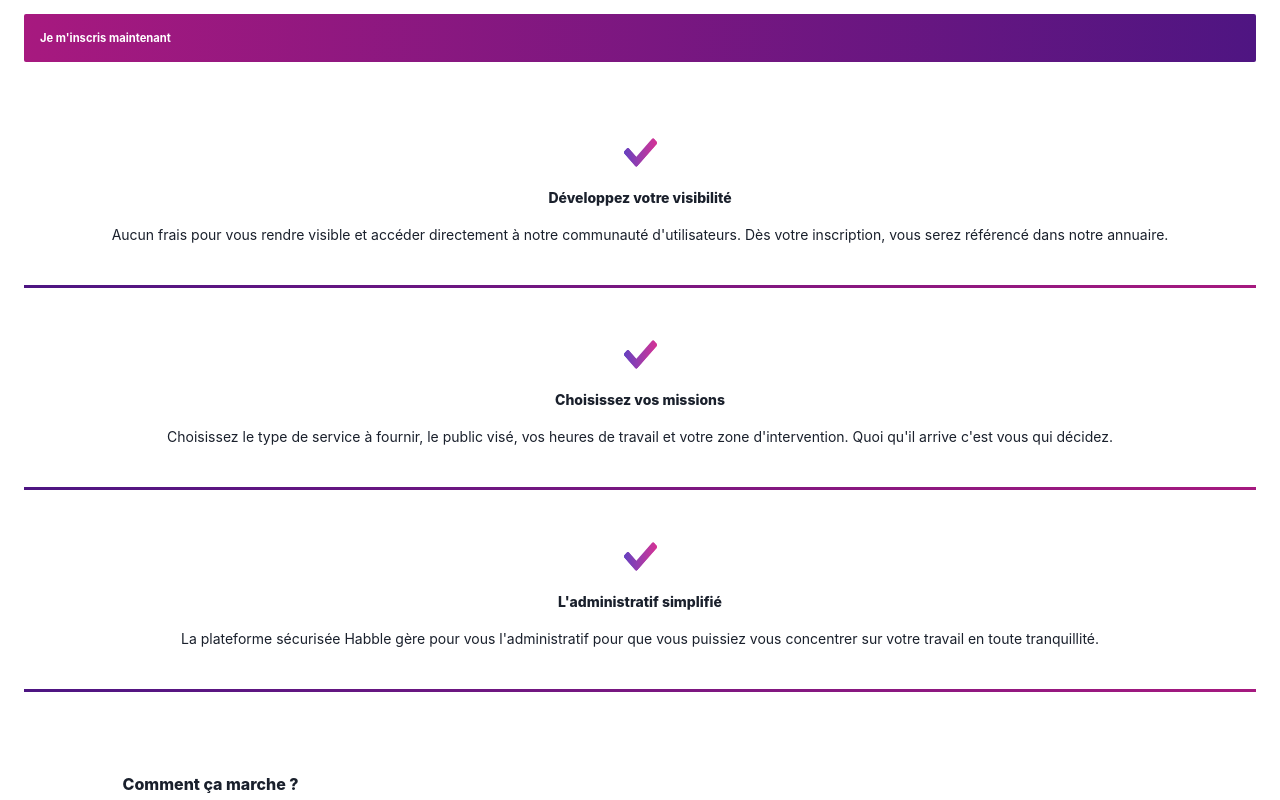
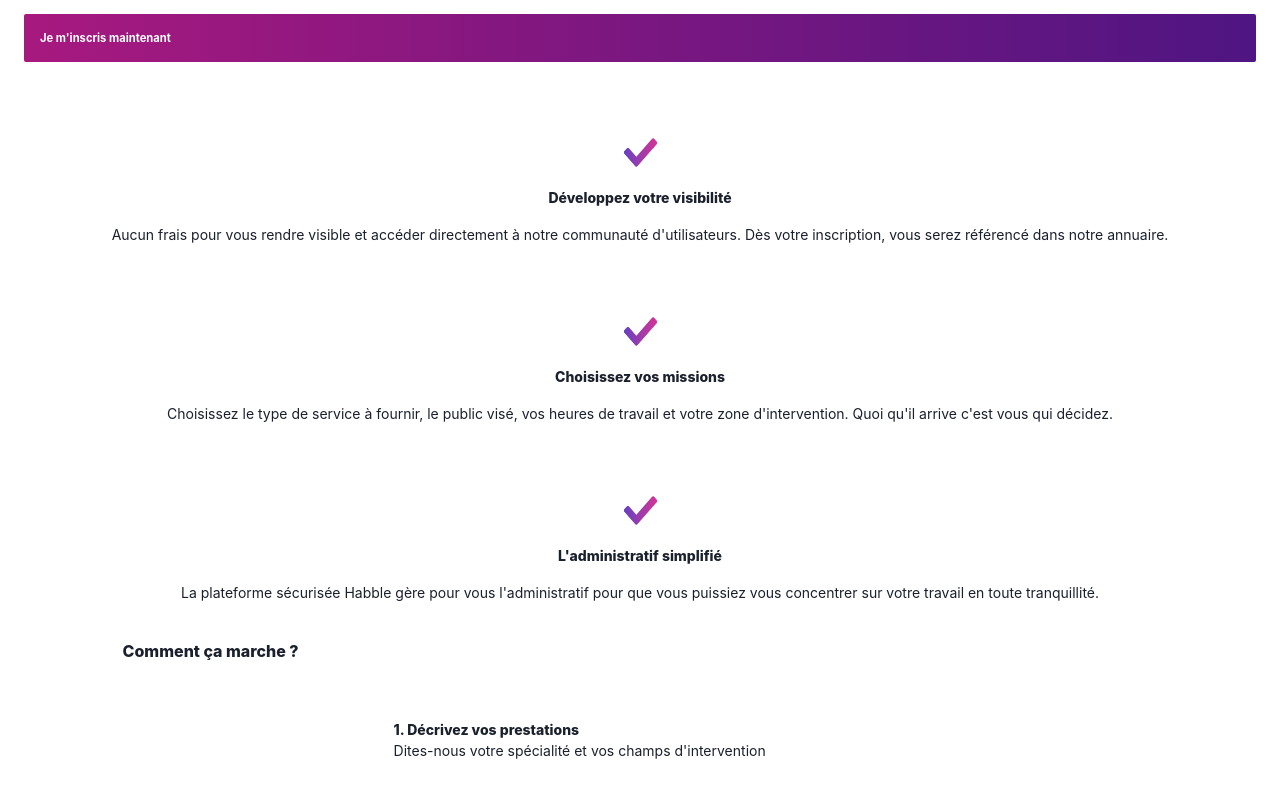
Before and after one commit to Zakari-B/Projet_WCS_3_Habble, a React (Vite) app in the folder frontend/: page / in a window 1280 px wide. Shown: the part 420-1220 px from the top of the page. Built offline with nearby package versions, Linux system fonts and the light colour scheme.

Commit message:
divider hover added, transition is missing

```diff
--- a/frontend/src/pages/Home.jsx
+++ b/frontend/src/pages/Home.jsx
@@ -3,7 +3,7 @@ import ProAccueil from "./ProAccueil";
 export default function Home() {
   return (
     <div>
-      <ProAccueil />;
+      <ProAccueil />
     </div>
   );
 }
--- a/frontend/src/pages/ProAccueil.jsx
+++ b/frontend/src/pages/ProAccueil.jsx
@@ -6,22 +6,20 @@ import {
   Box,
   Flex,
   SimpleGrid,
+  Divider,
   keyframes,
   usePrefersReducedMotion,
 } from "@chakra-ui/react";
 
 const slideIn = keyframes`0% {background-position: 0% 0%} 50% {background-position: 100% 0%} 100% {background-position: 0% 0%}`;
-const scale = keyframes`scaleX(1)`;
 
 function ProAccueil() {
   const prefersReducedMotion = usePrefersReducedMotion();
 
   const animation = prefersReducedMotion ? undefined : `${slideIn} 2s linear`;
-  const animationScale = prefersReducedMotion
-    ? undefined
-    : `${scale} 2s linear`;
 
   return (
+    <Box>
       <Box marginLeft="1.5rem" marginRight="1.5rem">
         <Text align="left" variant="titleH1" marginBottom="2rem">
           Professionnels du handicap,
@@ -36,7 +34,9 @@ function ProAccueil() {
             src="../src/assets/checkbox.png"
             marginRight="0.5rem"
           />
-        <Text variant="titleH2">Développez votre visibilité gratuitement</Text>
+          <Text variant="titleH2">
+            Développez votre visibilité gratuitement
+          </Text>
         </Flex>
         <Flex align="center" marginBottom="2rem">
           <Image
@@ -68,7 +68,7 @@ function ProAccueil() {
         <Button variant="gradient" _hover={{ animation }}>
           Je m'inscris maintenant
         </Button>
-      <Flex direction="column" align="center" marginTop="4.5rem">
+        <Flex direction="column" align="center" marginTop="4.5rem" role="group">
           <Image
             boxSize="2.3rem"
             marginBottom="1rem"
@@ -78,21 +78,27 @@ function ProAccueil() {
           <Text variant="titleH3" marginBottom="1rem">
             Développez votre visibilité
           </Text>
-        <Text variant="corps">
+          <Text variant="corps" marginBottom="2rem">
             Aucun frais pour vous rendre visible et accéder directement à notre
-          communauté d'utilisateurs. Dès votre inscription, vous serez référencé
-          dans notre annuaire.
+            communauté d'utilisateurs. Dès votre inscription, vous serez
+            référencé dans notre annuaire.
           </Text>
-        <Box
-          bgGradient="linear-gradient(to-r, #4d1582 0%, #a7197f 51%, #4d1582 100%)"
-          bgSize="200%"
+          <Divider
+            opacity="0%"
             height="3px"
-          width="100%"
-          marginTop="2.5rem"
-          _hover={{ animationScale }}
+            _groupHover={{
+              hidden: "false",
+              bgGradient:
+                "linear-gradient(to right, #6541c1 0%, #d43396 98%, #d43396 100%)",
+              opacity: "100%",
+              height: "3px",
+              width: "100%",
+              animationScale: "1s scale(1)",
+              animation: "ease-in-out 4s infinite",
+            }}
           />
         </Flex>
-      <Flex direction="column" align="center" marginTop="3rem">
+        <Flex direction="column" align="center" marginTop="2rem" role="group">
           <Image
             boxSize="2.3rem"
             marginBottom="1rem"
@@ -102,22 +108,28 @@ function ProAccueil() {
           <Text variant="titleH3" marginBottom="1rem">
             Choisissez vos missions
           </Text>
-        <Text variant="corps">
-          Choisissez le type de service à fournir, le public visé, vos heures de
-          travail et votre zone d'intervention. Quoi qu'il arrive c'est vous qui
-          décidez.
+          <Text variant="corps" marginBottom="2rem">
+            Choisissez le type de service à fournir, le public visé, vos heures
+            de travail et votre zone d'intervention. Quoi qu'il arrive c'est
+            vous qui décidez.
           </Text>
-        <Box
-          bgGradient="linear-gradient(to-r, #4d1582 0%, #a7197f 51%, #4d1582 100%)"
-          bgSize="200%"
+          <Divider
+            opacity="0%"
             height="3px"
-          width="100%"
-          marginTop="2.5rem"
-          _hover={{ animationScale }}
+            _groupHover={{
+              hidden: "false",
+              bgGradient:
+                "linear-gradient(to right, #6541c1 0%, #d43396 98%, #d43396 100%)",
+              opacity: "100%",
+              height: "3px",
+              width: "100%",
+              animationScale: "1s scale(1)",
+              animation: "ease-in-out 4s infinite",
+            }}
           />
         </Flex>
 
-      <Flex direction="column" align="center" marginTop="3rem">
+        <Flex direction="column" align="center" marginTop="2rem" role="group">
           <Image
             boxSize="2.3rem"
             marginBottom="1rem"
@@ -127,18 +139,24 @@ function ProAccueil() {
           <Text variant="titleH3" marginBottom="1rem">
             L'administratif simplifié
           </Text>
-        <Text variant="corps">
-          La plateforme sécurisée Habble gère pour vous l'administratif pour que
-          vous puissiez vous concentrer sur votre travail en toute tranquillité.
+          <Text variant="corps" marginBottom="2rem">
+            La plateforme sécurisée Habble gère pour vous l'administratif pour
+            que vous puissiez vous concentrer sur votre travail en toute
+            tranquillité.
           </Text>
-        <Box
-          bgGradient="linear-gradient(to-r, #4d1582 0%, #a7197f 51%, #4d1582 100%)"
-          bgSize="200%"
+          <Divider
+            opacity="0%"
             height="3px"
-          width="100%"
-          marginTop="2.5rem"
-          marginBottom="5rem"
-          _hover={{ animationScale }}
+            _groupHover={{
+              hidden: "false",
+              bgGradient:
+                "linear-gradient(to right, #6541c1 0%, #d43396 98%, #d43396 100%)",
+              opacity: "100%",
+              height: "3px",
+              width: "100%",
+              animationScale: "1s scale(1)",
+              animation: "ease-in-out 4s infinite",
+            }}
           />
         </Flex>
         <Box>
@@ -171,8 +189,9 @@ function ProAccueil() {
                 2. Choisissez
               </Text>
               <Text align="left" variant="corps">
-              Recevez des demandes de personnes ou de services en lien avec vos
-              compétences. Echangez pour affiner les détails de la mission.
+                Recevez des demandes de personnes ou de services en lien avec
+                vos compétences. Echangez pour affiner les détails de la
+                mission.
               </Text>
             </Box>
             <Box>
@@ -180,8 +199,8 @@ function ProAccueil() {
                 3. Réalisez
               </Text>
               <Text align="left" variant="corps">
-              La plateforme sécurisée Habble gère pour vous l'administratif pour
-              vous permettre de vous consacrer à votre coeur de métier.
+                La plateforme sécurisée Habble gère pour vous l'administratif
+                pour vous permettre de vous consacrer à votre coeur de métier.
               </Text>
             </Box>
           </Flex>
@@ -198,9 +217,9 @@ function ProAccueil() {
           <Text align="left" variant="corps">
             Que vous soyez en libéral, auto-entrepreneur, un service à la
             personne, un distributeur d'aides techniques, une association
-          médico-sociale ou étudiant en santé/social, développez votre activité
-          et entrez facilement en relation avec les aidants grâce à notre
-          application dédiée.
+            médico-sociale ou étudiant en santé/social, développez votre
+            activité et entrez facilement en relation avec les aidants grâce à
+            notre application dédiée.
           </Text>
           <Input
             borderRadius="4px"
@@ -334,31 +353,74 @@ function ProAccueil() {
               <Text variant="corpsBold">Administratif et Social</Text>
             </Flex>
           </SimpleGrid>
-        <Text marginLeft="8%" align="left" variant="titleH5">
+          <Text
+            marginTop="3rem"
+            marginLeft="8%"
+            marginBottom="1rem"
+            align="left"
+            variant="titleH5"
+          >
             N'attendez plus pour proposer vos services
           </Text>
-        <Text variant="corps" align="left" marginLeft="8%">
+          <Text variant="corps" marginRight="10%" align="left" marginLeft="8%">
             Vous cherchez à compléter vos revenus, à valorisez votre offre ou à
             développer vos missions ? Notre plateforme de mise en relation vous
-          simplifie la vie et réduit votre temps à consacrer à la prospection et
-          à l'administratif.
+            simplifie la vie et réduit votre temps à consacrer à la prospection
+            et à l'administratif.
           </Text>
         </Flex>
-      <section className="features">
-        <h3>Fonctionnalités</h3>
+      </Box>
+      <Box>
+        <Box>
+          <Text marginTop="6rem" variant="titleH5">
+            Fonctionnalités
+          </Text>
           {/* carroussel */}
-      </section>
-      <section className="join-us">
-        <h3>
-          Vous êtes en situation de handicap, avec des problèmes de santé ou un
-          proche ?
-        </h3>
-        <p>Trouvez facilement l'aide dont vous avez besoin !</p>
-        <Input placeholder="Saisissez votre email" />
-        <Button>Je m'inscris, c'est gratuit !</Button>
-      </section>
-      <section className="partners">
-        <h3>Partenaires et Soutiens</h3>
+        </Box>
+        <Box
+          paddingTop="0.8rem"
+          bgGradient="linear-gradient(to-r, #a7197f 0%, #4d1582 51%, #a7197f 100%)"
+        >
+          <Box marginLeft="3%" marginRight="3%">
+            <Text variant="titleH5" color="white">
+              Vous êtes en situation de handicap, avec des problèmes de santé ou
+              un proche ?
+            </Text>
+            <Text
+              marginTop="0.2rem"
+              marginBottom="1.8rem"
+              variant="corps"
+              color="white"
+            >
+              Trouvez facilement l'aide dont vous avez besoin !
+            </Text>
+            <Input
+              bgColor="white"
+              borderRadius="4px"
+              size="lg"
+              marginBottom="2rem"
+              placeholder="Saisissez votre email"
+              _placeholder={{
+                fontSize: "0.7rem",
+                color: "gray.300",
+                fontWeight: "semibold",
+              }}
+            />
+            <Button marginBottom="2rem" variant="outlineWhitePink">
+              Je m'inscris, c'est gratuit !
+            </Button>
+          </Box>
+        </Box>
+        <Box marginBottom="3rem">
+          <Text variant="titleH5" marginTop="5rem" marginBottom="6rem">
+            Partenaires et Soutiens
+          </Text>
+          <Flex
+            direction="column"
+            align="center"
+            height="10rem"
+            justify="space-between"
+          >
             <Box boxSize="10rem">
               <Image
                 src="../src/assets/logo_horizontal_re_couleur_nord.png"
@@ -368,7 +430,9 @@ function ProAccueil() {
             <Box boxSize="10rem">
               <Image src="../src/assets/logo-evident.png" alt="Evident" />
             </Box>
-      </section>
+          </Flex>
+        </Box>
+      </Box>
     </Box>
   );
 }
--- a/frontend/src/themes/theme.js
+++ b/frontend/src/themes/theme.js
@@ -54,6 +54,23 @@ const theme = extendTheme({
           border: "2px solid",
           borderColor: "black",
         }),
+        outlineWhitePink: () => ({
+          bg: "white",
+          border: "1px solid",
+          borderColor: "white",
+          color: "pink.light",
+          borderRadius: "2px",
+          height: "3rem",
+          width: "100%",
+          justifyContent: "flex-start",
+          fontSize: "0.7rem",
+          _hover: {
+            bg: "pink.light",
+            color: "white",
+            transition: "1s background-color",
+            animation: "moveGradient2 4s alternate infinite",
+          },
+        }),
         gradient: () => ({
           bgGradient:
             "linear-gradient(to-r, #a7197f 0%, #4d1582 51%, #a7197f 100%)",
```
Lines whose indentation alone changed are shown as unchanged.
